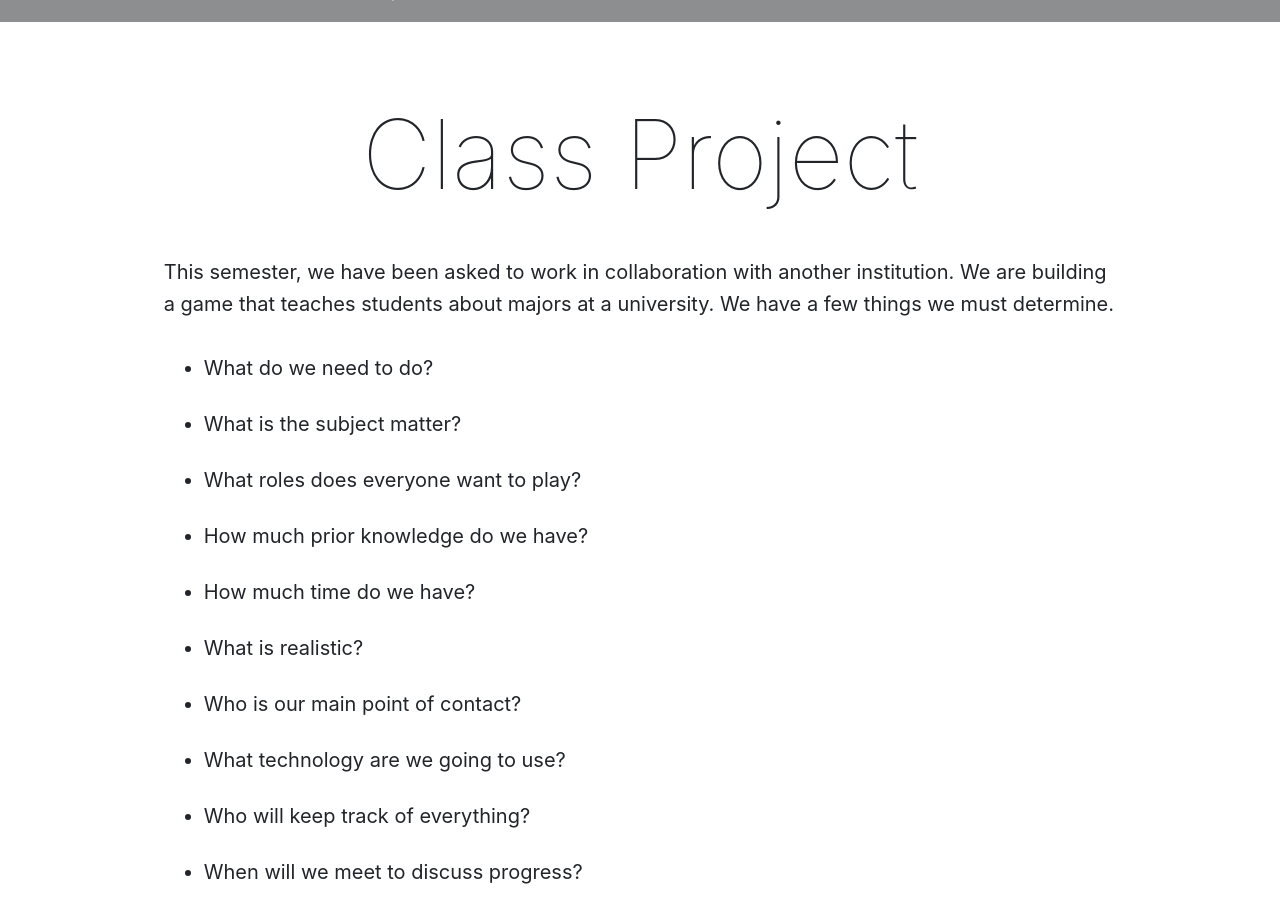
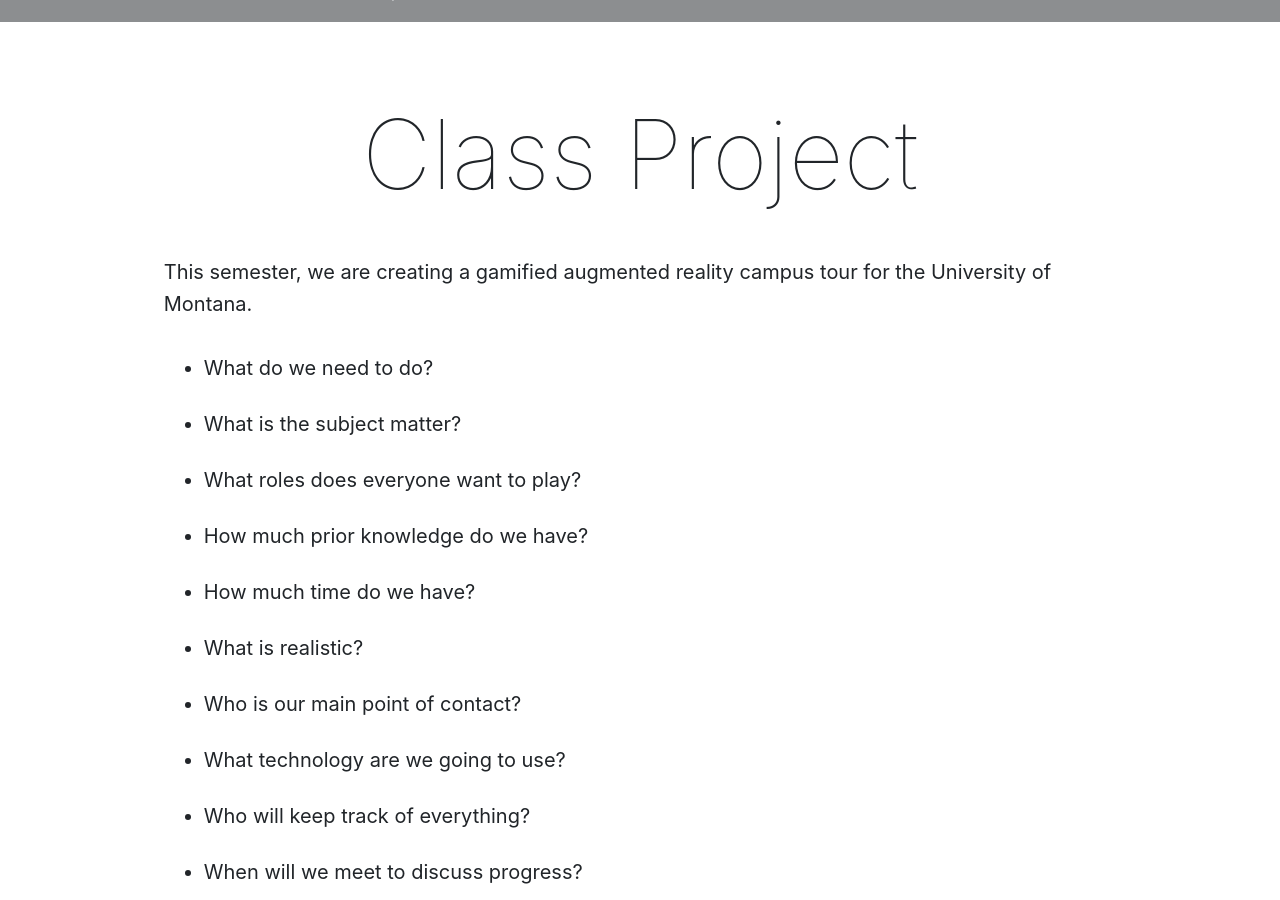
Before and after one commit to Montana-Media-Arts/462-MobileGaming-Spring2022, a Jekyll site: the page built from modules/week-1/_posts/2017-01-07-class-project.md, in a window 1280 px wide and 900 px high, scrolled down 325 px. Built offline with Jekyll 4.4.1, drawn with Linux system fonts in a browser that asks for light colours; nearby versions of some CDN libraries.

Commit message:
updated class project

```diff
--- a/modules/week-1/_posts/2017-01-07-class-project.md
+++ b/modules/week-1/_posts/2017-01-07-class-project.md
@@ -5,7 +5,7 @@
 
 # Class Project
 
-This semester, we have been asked to work in collaboration with another institution. We are building a game that teaches students about majors at a university.  We have a few things we must determine.
+This semester, we are creating a gamified augmented reality campus tour for the University of Montana.
 
 * What do we need to do?
 * What is the subject matter?
```
Also changed, not shown: modules/week-1/_posts/2017-01-15-homework.md (+0 -3 lines).
